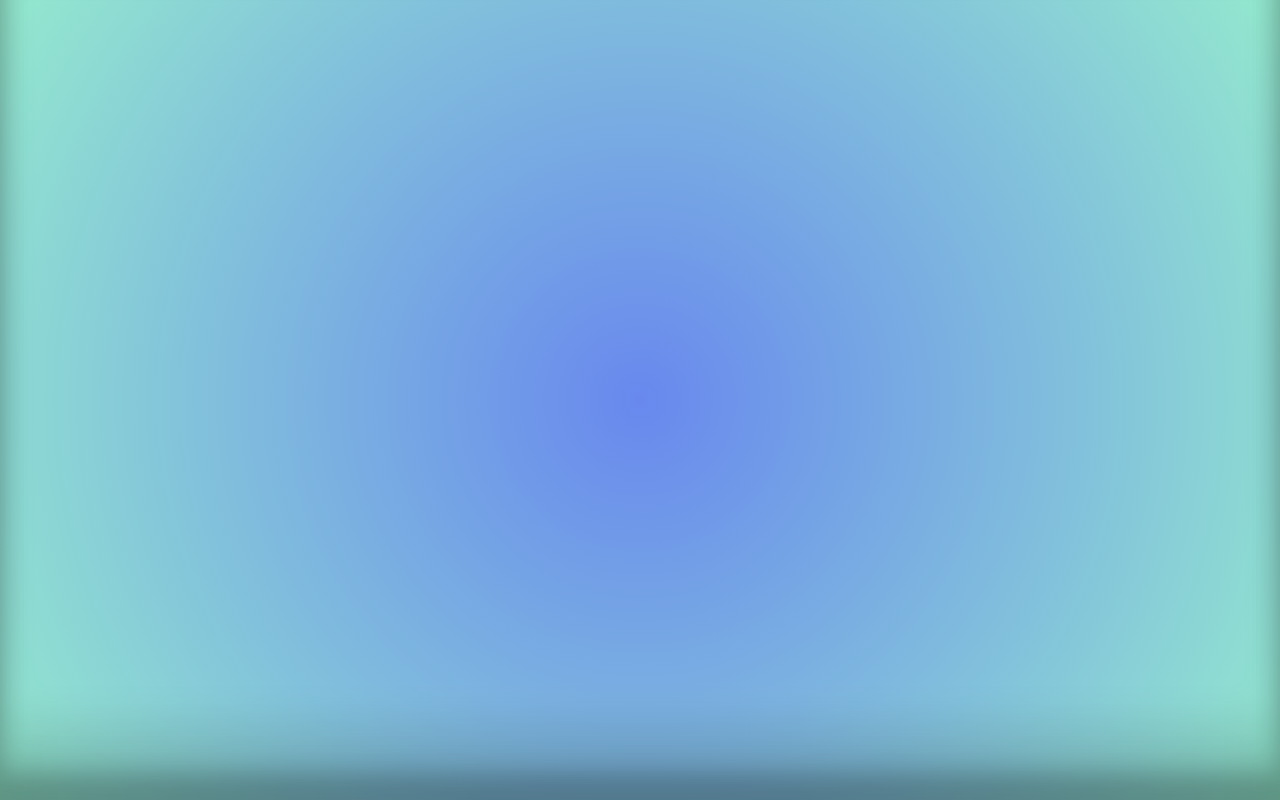
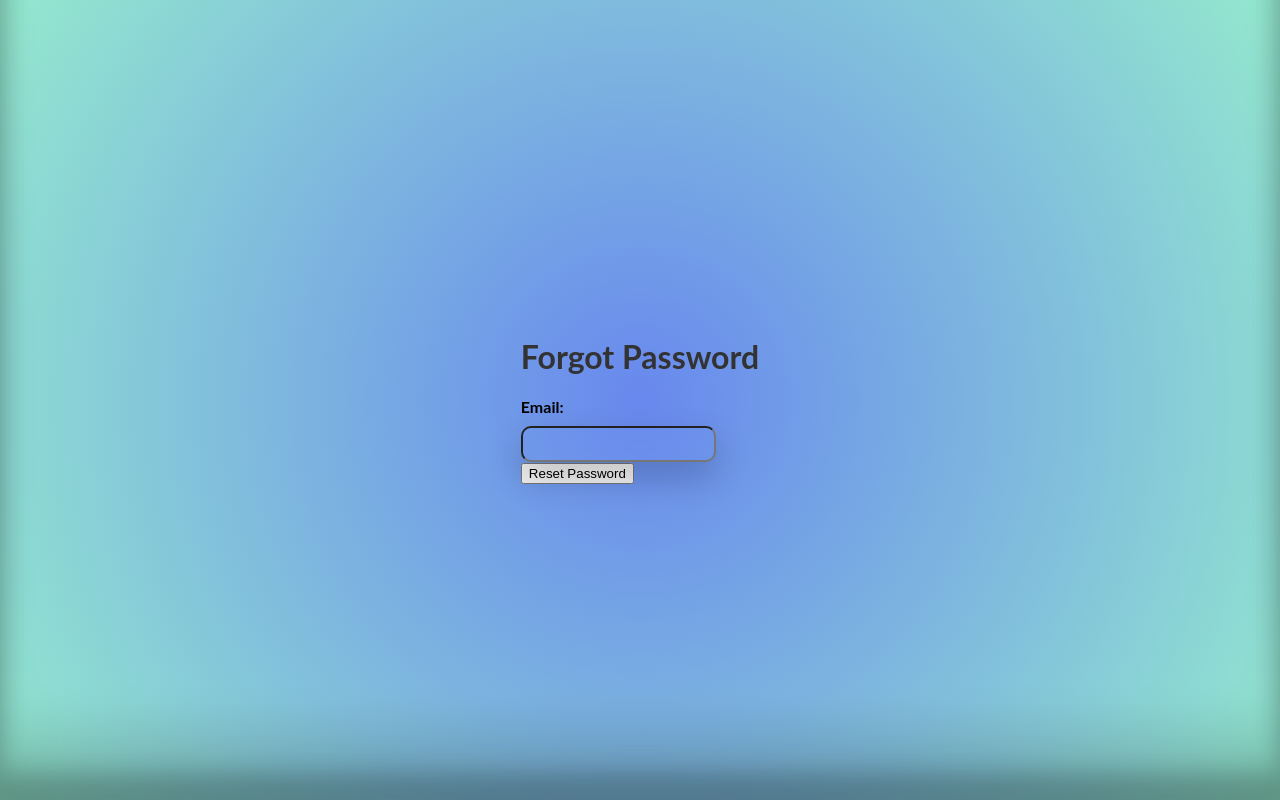
Before and after one commit to SonjaLu/React-MongoDB-Project, a React (Vite) app in the folder frontend/: page /forgot-password in a window 1280 px wide. Before the commit this address had no page. Built offline with nearby package versions, Linux system fonts and the light colour scheme.

Commit message:
Login , minor changes css

```diff
--- a/frontend/src/App.css
+++ b/frontend/src/App.css
@@ -60,6 +60,7 @@ overflow: hidden;
   top: 0;
   z-index: 1;
   color: white;
+  font-weight: bold;
 
 }
 
@@ -76,6 +77,7 @@ a {
   padding: 0;
   text-align: center;
   font-family: 'Lobster', sans-serif;
+  text-shadow: 2px 2px 4px #000000;
 }
 
 .showbox2 {
--- a/frontend/src/App.jsx
+++ b/frontend/src/App.jsx
@@ -69,6 +69,8 @@ import Login from './components/Login/Login';
 import Register from './components/Register/Register';
 import Reviews from './components/Reviews/Reviews';
 import Welcome from './components/Welcome/Welcome';
+import NewReview from './components/NewReview/NewReview';
+import ForgotPassword from './components/Login/ForgotPassword';
 
 function App() {
   return (
@@ -79,6 +81,8 @@ function App() {
           <Route path="/login" element={<Login />} />
           <Route path="/register" element={<Register />} />
           <Route path="/reviews" element={<Reviews />} />
+          <Route path="/newreview" element={<NewReview />} />
+          <Route path="/forgot-password" element={<ForgotPassword />} />
         </Routes>
       </div>
     </Router>
--- /dev/null
+++ b/frontend/src/components/Login/ForgotPassword.css
@@ -0,0 +1,5 @@
+.forgot-password {
+    text-align: right;
+    padding-bottom: 20px;
+    padding-top: -20px;
+}
--- /dev/null
+++ b/frontend/src/components/Login/ForgotPassword.jsx
@@ -0,0 +1,44 @@
+import React, { useState } from 'react';
+import { useNavigate } from 'react-router-dom';
+import axios from 'axios';
+import './ForgotPassword.css';
+
+function ForgotPassword() {
+  const [email, setEmail] = useState('');
+  const [message, setMessage] = useState('');
+  const navigate = useNavigate();
+
+  const handleSubmit = async (e) => {
+    e.preventDefault();
+    try {
+      // Replace with your backend API endpoint for password reset
+      const response = await axios.post('http://localhost:8081/forgot-password', { email });
+      setMessage('Instructions for resetting your password have been sent to your email.');
+    } catch (error) {
+      console.error('Error sending password reset email:', error);
+      setMessage('Failed to send password reset email.');
+    }
+  };
+
+  return (
+    <div className="forgot-password-container">
+      <h1>Forgot Password</h1>
+      <form onSubmit={handleSubmit}>
+        <div>
+          <label htmlFor="email">Email:</label>
+          <input
+            type="email"
+            id="email"
+            required
+            value={email}
+            onChange={(e) => setEmail(e.target.value)}
+          />
+        </div>
+        <button type="submit">Reset Password</button>
+      </form>
+      {message && <p>{message}</p>}
+    </div>
+  );
+}
+
+export default ForgotPassword;
--- a/frontend/src/components/Login/Login.css
+++ b/frontend/src/components/Login/Login.css
@@ -14,6 +14,7 @@
     position: absolute;
     top: 15%;
     text-shadow: 2px 2px 4px #000000;
+    margin-bottom: 30px;
 }
 
 #username, #password {
--- a/frontend/src/components/Login/Login.jsx
+++ b/frontend/src/components/Login/Login.jsx
@@ -25,37 +25,62 @@ function Login (){
     )
 }
 */
-
-
 import React, { useState } from 'react';
-import './login.css';
-import '../showBox/submitbtn.css';
-import { useNavigate } from 'react-router-dom';
+import { useNavigate, Link } from 'react-router-dom';
+import axios from 'axios';
+import './Login.css';
+import '../../App.css';
+import ForgotPassword from './ForgotPassword';
 
 function Login() {
   const navigate = useNavigate();
+  const [username, setUsername] = useState('');
+  const [password, setPassword] = useState('');
+  const [loginError, setLoginError] = useState(false);
 
-  const onCloseLogin = () => {
-
-    navigate('/');
+  const handleSubmit = async (e) => {
+    e.preventDefault();
+    const loginData = {
+      username,
+      password,
     };
 
-  const [username, setUsername] = useState('');
-  const [password, setPassword] = useState('');
+    try {
+      const config = {
+        url: "http://localhost:8081/login",
+        method: "POST",
+        headers: {
+          "Content-Type": "application/json"
+        },
+        data: JSON.stringify(loginData)
+      };
 
-  const handleSubmit = (e) => {
-    e.preventDefault();
-    console.log('Username:', username);
-    console.log('Password:', password);
+      const resp = await axios(config);
+
+      if (resp.data.success) {
+        // Erfolgreiche Authentifizierung
+        navigate('/NewReview');
+      } else {
+        // Fehlgeschlagene Authentifizierung
+        setLoginError(true);
+      }
+    } catch (error) {
+      console.error('Login failed:', error);
+      setLoginError(true);
+    }
+  };
+
+  const onCloseRegister = () => {
+    navigate(-1); // This will take the user back to the previous page
   };
 
   return (
     <>
       <h1 id="headline">GOURMET EXPLORER</h1>
       <div className="showbox2">
-
-      <h2 id="loginheadline">Login</h2>
+        <h1 id="loginheadline">Login</h1>
         <form onSubmit={handleSubmit}>
+          <div>
             <label htmlFor="username">Username:</label>
             <input
               type="text"
@@ -63,9 +88,10 @@ function Login() {
               name="username"
               required
               value={username}
-          onChange={(e) => setUsername(e.target.value)}
-        /><br />
-
+              onChange={e => setUsername(e.target.value)}
+            />
+          </div>
+          <div>
             <label htmlFor="password">Password:</label>
             <input
               type="password"
@@ -73,25 +99,23 @@ function Login() {
               name="password"
               required
               value={password}
-          onChange={(e) => setPassword(e.target.value)}
-        /><br />
-
-
-<button id="submitbtn" role="button" style={{ background: 'transparent', border: 'none', cursor: 'pointer' }}>
+              onChange={e => setPassword(e.target.value)}
+            />
+          </div>
+          <div className="forgot-password">
+            <Link to="/forgotpassword">Forgot Password?</Link> {/* Add this line */}
+          </div>
+          <button id="submitbtn" type="submit" style={{ background: 'transparent', border: 'none', cursor: 'pointer' }}>
             Submit
           </button>
-<div>
-<div className="back-button" onClick={onCloseLogin} style={{ position: 'absolute', bottom: '20px', right: '20px', cursor: 'pointer' }}>
+        </form>
+        {loginError && <p>Invalid username or password</p>}
+        <div className="back-button" onClick={onCloseRegister} style={{ position: 'absolute', bottom: '20px', right: '20px', cursor: 'pointer' }}>
           &#8592; back
         </div>
-    </div>
-
-       </form>
       </div>
     </>
   );
 }
 
-
-
 export default Login;
--- a/frontend/src/components/NewReview/new_review.css
+++ b/frontend/src/components/NewReview/new_review.css
@@ -36,6 +36,7 @@ textarea {
 /* CSS für neue Bewertungen. */
 .rating {
   font-size: 24px;
+  direction: rtl;
 }
 
 .rating input {
--- a/frontend/src/components/Reviews/Reviews.jsx
+++ b/frontend/src/components/Reviews/Reviews.jsx
@@ -1,6 +1,6 @@
 import React from 'react';
-import useRestaurantReviews from './useRestaurantReviews'; // Pfad anpassen
-import RestaurantList from './RestaurantMinicard.jsx'; // Importieren Sie RestaurantList
+import useRestaurantReviews from './useRestaurantReviews';
+import RestaurantList from './RestaurantMinicard.jsx';
 
 function Reviews() {
   const { showRestaurants, restaurants, showAllReviews } = useRestaurantReviews();
--- a/frontend/src/components/Reviews/useRestaurantReviews.jsx
+++ b/frontend/src/components/Reviews/useRestaurantReviews.jsx
@@ -19,7 +19,7 @@ const useRestaurantReviews = () => {
 
   const showAllReviews = () => {
     console.log('showAllReviews called');
-    fetch('http://localhost:8080/api/restaurants')
+    fetch('http://localhost:8081/api/restaurants')
       .then(response => {
         console.log('Response received');
         return response.json();
--- a/frontend/src/components/Welcome/Welcome.jsx
+++ b/frontend/src/components/Welcome/Welcome.jsx
@@ -20,17 +20,19 @@
 
 import React from 'react';
 import { Link } from 'react-router-dom';
+import '../../App.css';
 
 function Welcome() {
   return (
     <>
       <h1 id="headline">GOURMET EXPLORER</h1>
       <div className="showbox2">
-        <h2 id="greeting">W e l c o m e<br /> Restaurant-Tester</h2>
+        <h2 id="greeting">W e l c o m e<br/><br/> Restaurant-Tester</h2>
         <div id="navbar">
           <Link to="/login">Login</Link>
           <Link to="/register">Register</Link>
-          <Link to="/reviews">Reviews</Link>
+          <Link to="/newreview">Reviews</Link>
+
         </div>
       </div>
      </>
```
Also changed, not shown: 1 other file (tests, documents, lock files or other folders). Lines whose indentation alone changed are shown as unchanged.
